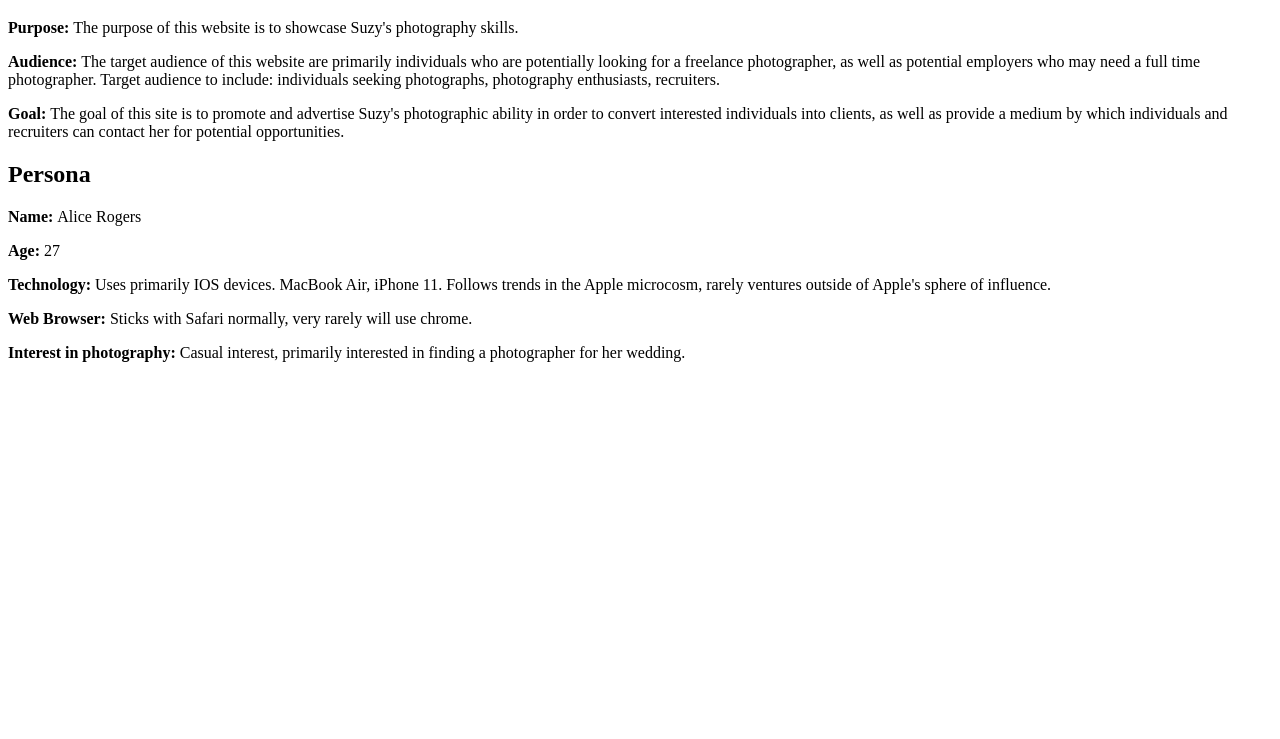
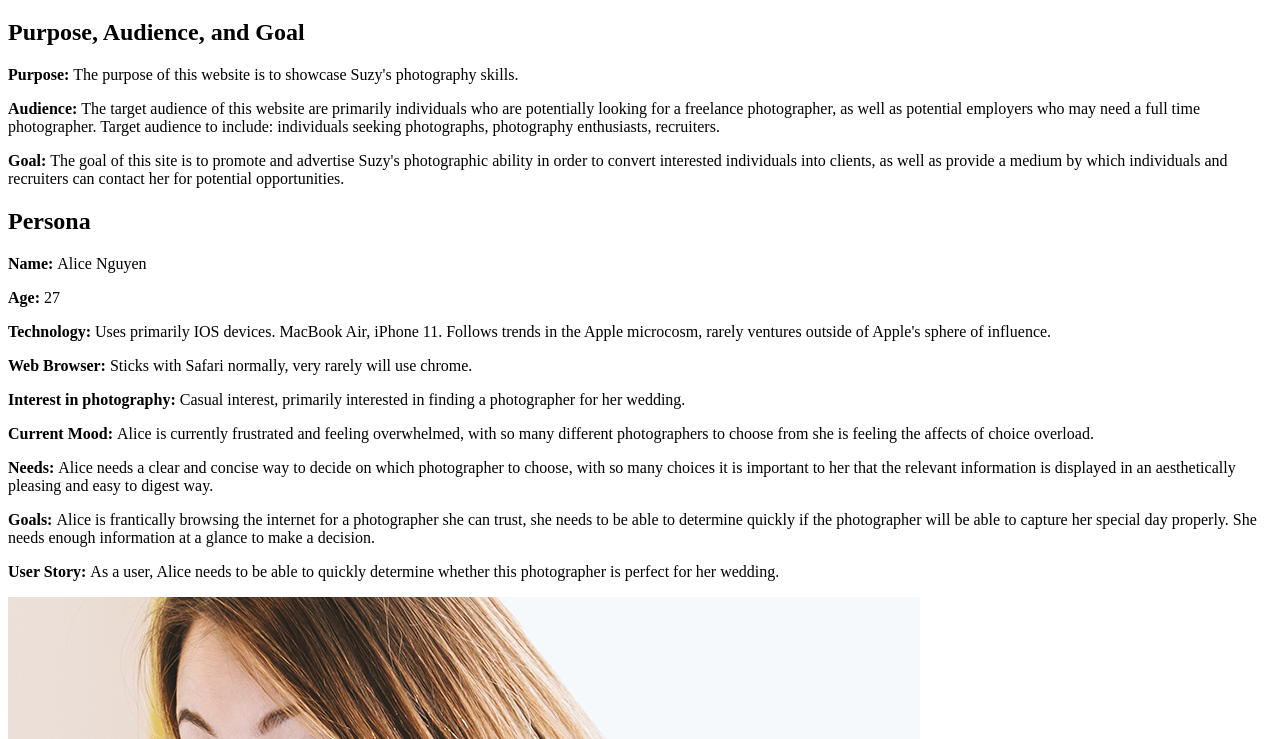
Before and after one commit to jhicksdesign/suzy-s-photography-portfolio, a plain HTML site: page public_html/documentation/milestone-1.html in a window 1280 px wide. Shown: the part 61-800 px from the top of the page. Drawn offline with Linux system fonts and the light colour scheme.

Commit message:
Finished creating persona
Added picture of persona

Created styles.css

```diff
--- a/public_html/documentation/milestone-1.html
+++ b/public_html/documentation/milestone-1.html
@@ -3,6 +3,7 @@
 <head>
     <meta charset="UTF-8">
     <title>Milestone 1 Documentation</title>
+    <link href="styles.css" rel="stylesheet">
 </head>
 <body>
 <header>
@@ -11,6 +12,7 @@
     </h1>
 </header>
 <main>
+    <h2>Purpose, Audience, and Goal</h2>
     <p><strong>Purpose: </strong>The purpose of this website is to showcase Suzy's photography skills.</p>
     <p><strong>Audience: </strong>The target audience of this website are primarily individuals who are potentially
         looking for a freelance photographer, as well as potential employers who may need a full time photographer.
@@ -22,15 +24,22 @@
 <section>
     <h2>Persona</h2>
 
-        <p><strong>Name: </strong>Alice Rogers</p>
+    <p><strong>Name: </strong>Alice Nguyen</p>
     <p><strong>Age: </strong>27</p>
     <p><strong>Technology: </strong>Uses primarily IOS devices. MacBook Air, iPhone 11. Follows trends in the Apple microcosm,
         rarely ventures outside of Apple's sphere of influence.</p>
     <p><strong>Web Browser: </strong>Sticks with Safari normally, very rarely will use chrome.</p>
     <p><strong>Interest in photography: </strong>Casual interest, primarily interested in finding a photographer for her wedding.</p>
+    <p><strong>Current Mood: </strong>Alice is currently frustrated and feeling overwhelmed, with so many different photographers
+        to choose from she is feeling the affects of choice overload.</p>
+    <p><strong>Needs: </strong>Alice needs a clear and concise way to decide on which photographer to choose, with so many choices
+        it is important to her that the relevant information is displayed in an aesthetically pleasing and easy to digest way.</p>
+    <p><strong>Goals: </strong>Alice is frantically browsing the internet for a photographer she can trust, she needs
+        to be able to determine quickly if the photographer will be able to capture her special day properly. She needs
+        enough information at a glance to make a decision.</p>
+    <p><strong>User Story: </strong>As a user, Alice needs to be able to quickly determine whether this photographer is perfect for her wedding.</p>
 
-
-        <p></p>
+    <img src="alice-rogers.jpg" alt="Picture of Alice Rogers">
 </section>
 
 </body>
```
Also changed, not shown: public_html/documentation/alice-rogers.jpg (added), public_html/documentation/styles.css (added). Lines whose indentation alone changed are shown as unchanged.
